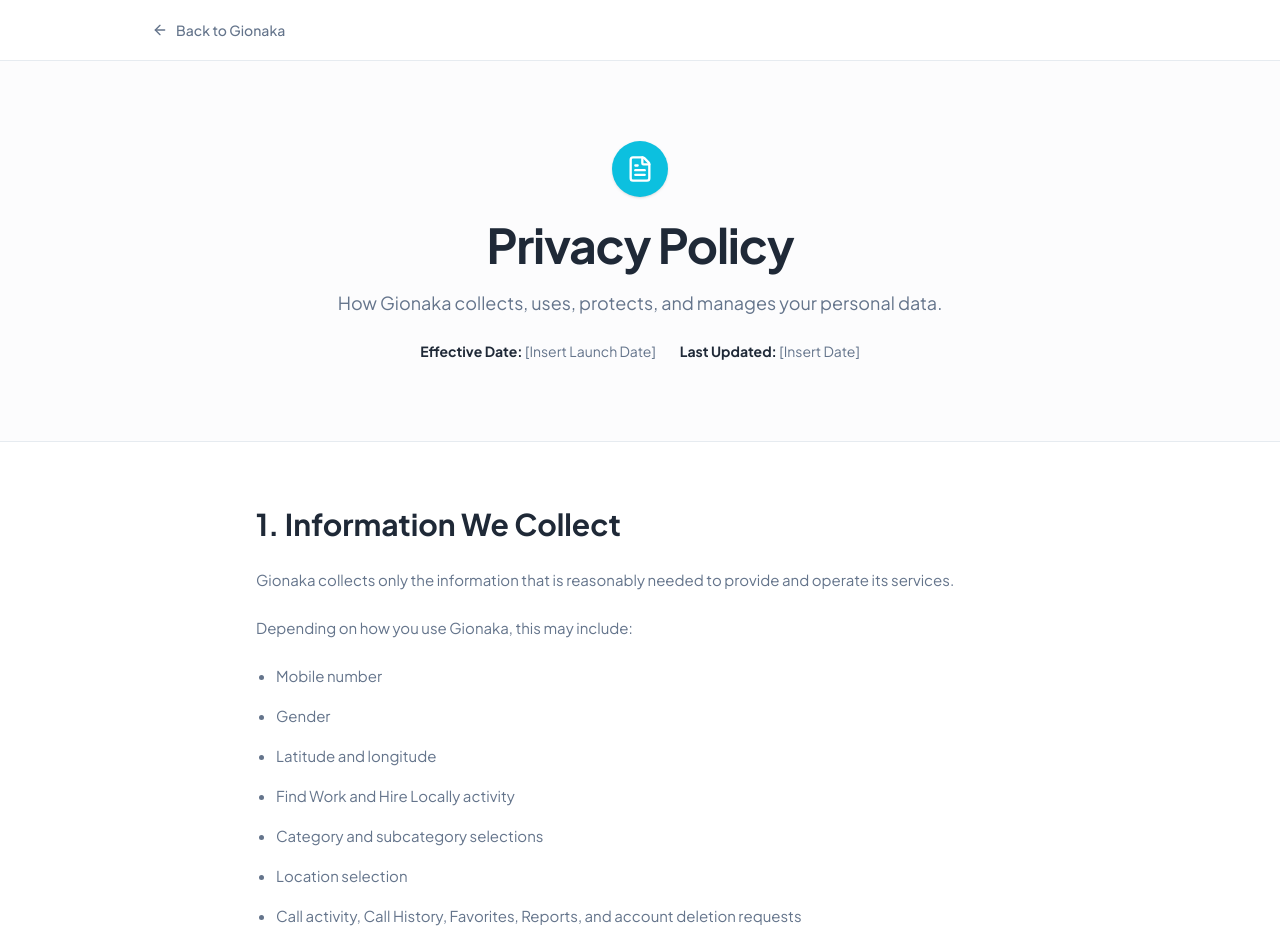
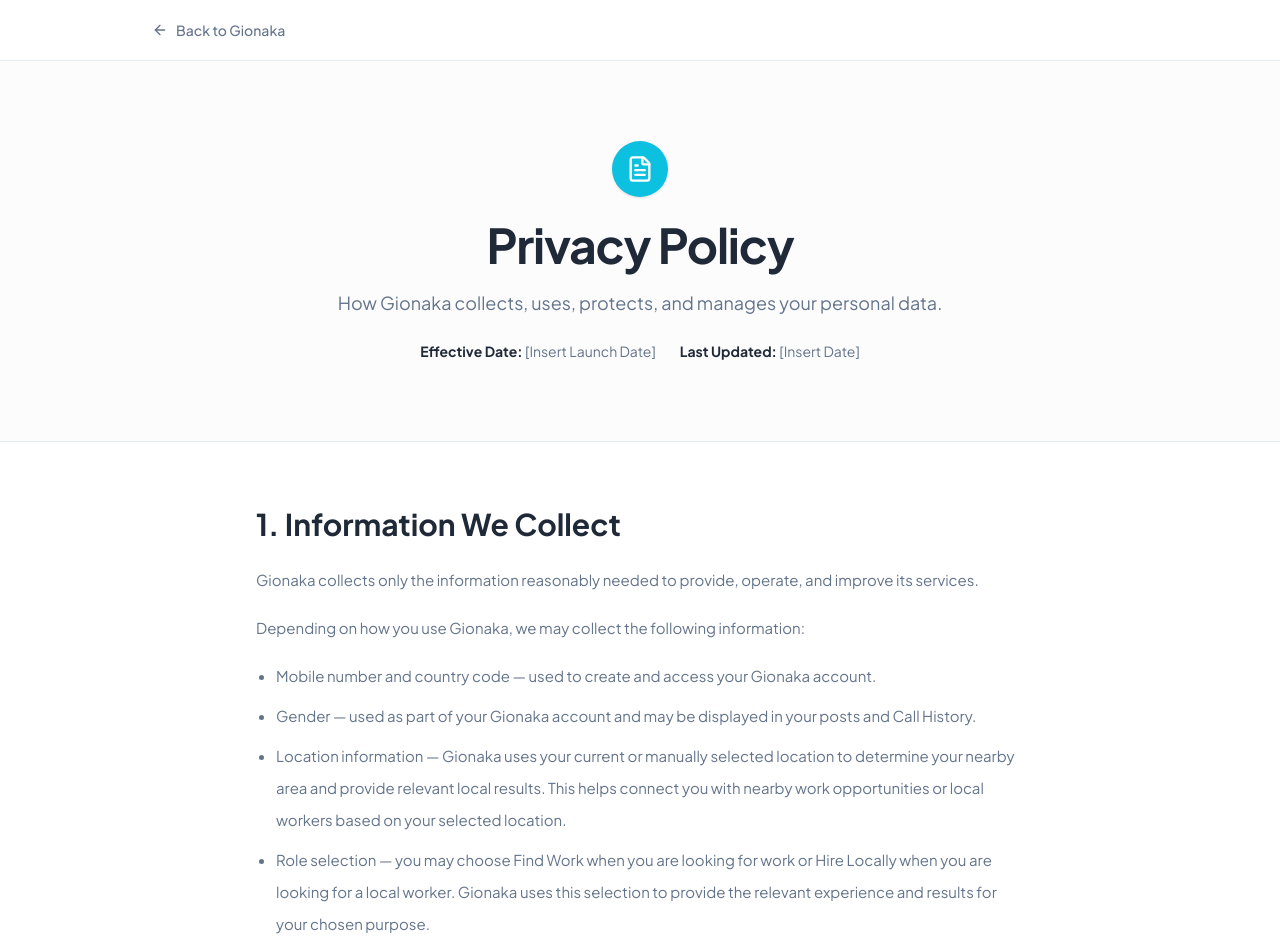
Before and after one commit to mdnooralom9/gionaka, a Next.js app: page /privacy in a window 1280 px wide. Shown: the top 952 px of the page. Built offline with nearby package versions, Linux system fonts and the light colour scheme.

Commit message:
feat: enhance privacy policy section details and structure
Co-authored-by: mdnooralom9 <221815142+mdnooralom9@users.noreply.github.com>

```diff
--- a/app/privacy/page.tsx
+++ b/app/privacy/page.tsx
@@ -10,7 +10,21 @@ export const metadata: Metadata = {
 }
 
 const sections = [
-  ['1. Information We Collect', ['Gionaka collects only the information that is reasonably needed to provide and operate its services.', 'Depending on how you use Gionaka, this may include:'], ['Mobile number', 'Gender', 'Latitude and longitude', 'Find Work and Hire Locally activity', 'Category and subcategory selections', 'Location selection', 'Call activity, Call History, Favorites, Reports, and account deletion requests']],
+[
+  "1. Information We Collect",
+  [
+    "Gionaka collects only the information reasonably needed to provide, operate, and improve its services.",
+    "Depending on how you use Gionaka, we may collect the following information:",
+  ],
+  [
+    "Mobile number and country code — used to create and access your Gionaka account.",
+    "Gender — used as part of your Gionaka account and may be displayed in your posts and Call History.",
+    "Location information — Gionaka uses your current or manually selected location to determine your nearby area and provide relevant local results. This helps connect you with nearby work opportunities or local workers based on your selected location.",
+    "Role selection — you may choose Find Work when you are looking for work or Hire Locally when you are looking for a local worker. Gionaka uses this selection to provide the relevant experience and results for your chosen purpose.",
+    "Category and subcategory — you select a category and subcategory to indicate the type of work or service you are looking for. This helps Gionaka provide more relevant nearby results.",
+    "Activity information — such as Call History, Favorites, reports submitted by you, and other actions you take while using Gionaka.",
+  ],
+],
   ['2. Mobile Number and OTP', ["Your mobile number is used as part of Gionaka's account authentication and account-management system.", 'When you register or log in, you provide your mobile number and country code and receive an OTP for authentication.', 'Gionaka uses the OTP to help verify access to the mobile number associated with the account. Gionaka does not use a traditional password-based login system.', 'Your complete mobile number is not publicly displayed to other users. For certain features, only the last three digits may be displayed as limited identifying information.', 'You should never share your OTP with another person. Gionaka will not ask you to provide your OTP to another user.'], []],
   ['3. How Gionaka Uses Your Personal Data', ['Gionaka may use personal data to create and manage your account, authenticate your account, provide Find Work and Hire Locally features, provide relevant nearby results, process selections, support location-based functionality, facilitate calls, maintain Call History and Favorites, process reports, prevent spam, abuse, fraud, and misuse, maintain security, improve Gionaka, provide and measure advertising, comply with legal obligations, and protect the rights and safety of Gionaka and its users.'], []],
   ['4. Location Information', ['Location is an important part of Gionaka\'s local-search functionality. Gionaka may use your location to find relevant nearby results, determine a relevant nearby city or area, support Find Work and Hire Locally, and improve location-based results.', 'You may manually select a location where the relevant feature allows you to do so. Your exact latitude and longitude are not publicly displayed to other users. Other users may receive location-related information such as a relevant city or area. Gionaka does not use your location to continuously track your movements in the background for ordinary use.'], []],
```
